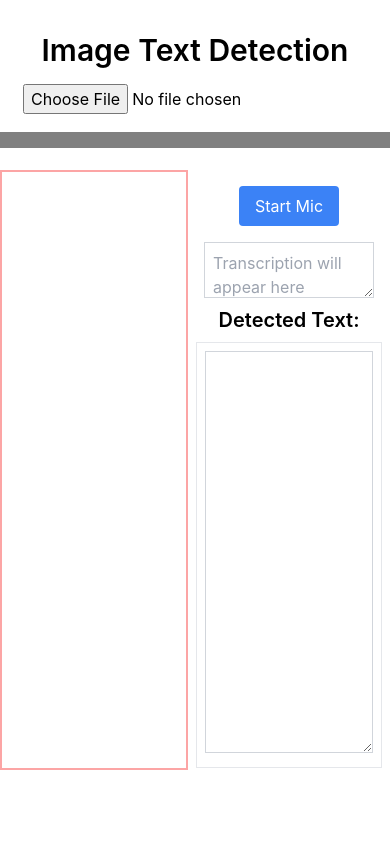
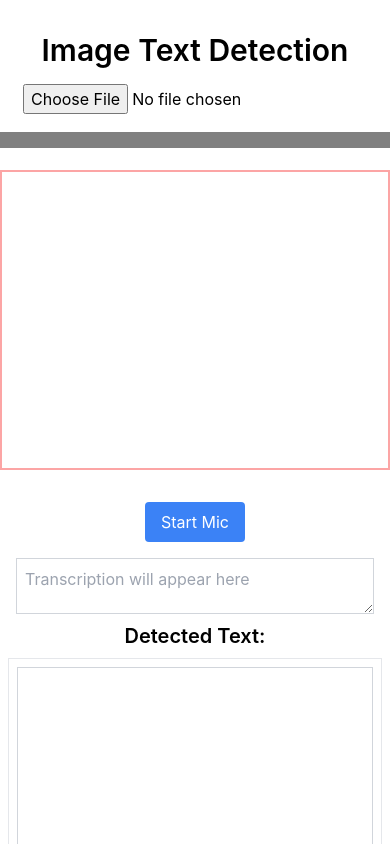
Before and after one commit to maksha19/OCR_Speech_AI, a React (Create React App) app: page / in a window 390 px wide. Shown: the top 844 px of the page. Built offline with nearby package versions, Linux system fonts and the light colour scheme.

Commit message:
add git page deployment

```diff
--- a/src/App.tsx
+++ b/src/App.tsx
@@ -98,8 +98,8 @@ const App = () => {
         </div>
       )}
 
-      <div className="flex justify-center items-start min-h-[600px]  ">
-        <div className="w-full md:w-1/2 mb-4 md:mb-0 border-2 border-red-300 min-h-[600px] ">
+      <div className="flex flex-wrap md:flex-nowrap justify-center items-start min-h-[300px] md:min-h-[600px]">
+        <div className="w-full md:w-1/2 mb-4 md:mb-0 border-2 border-red-300 min-h-[300px] md:min-h-[600px] ">
           {image && (
             <div>
               <img src={image} alt="Preview" className="max-w-full max-h-[550px] object-contain" />
```
Also changed, not shown: package.json (+7 -1 lines), 1 other file (tests, documents, lock files or other folders).
